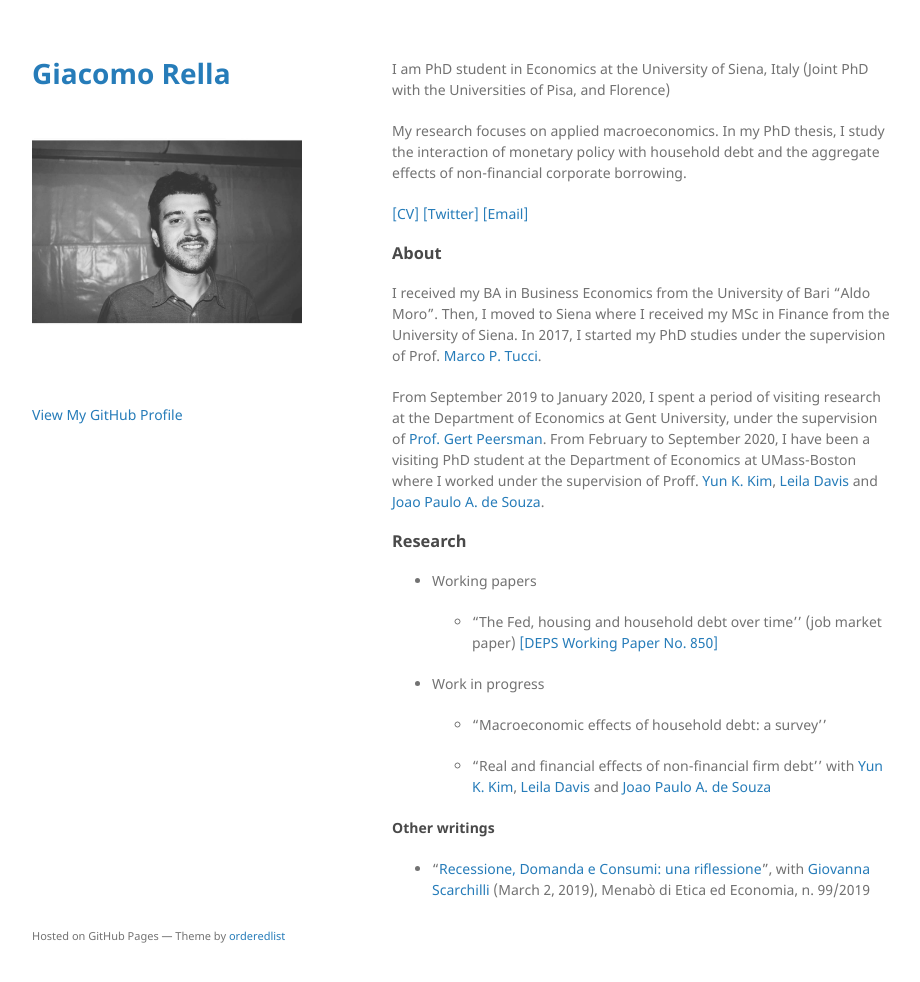
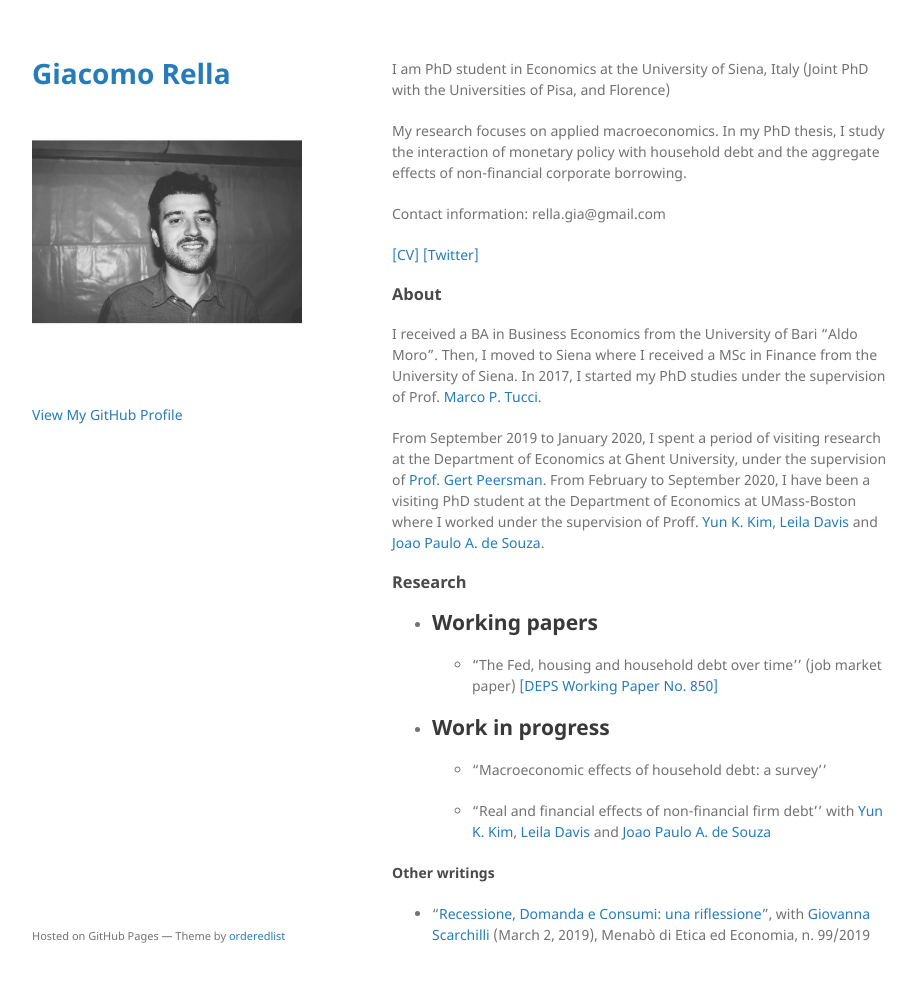
Before and after one commit to giacomorella/giacomorella.github.io, a Jekyll site: the page built from index.md, in a window 1280 px wide and 1015 px high. Shown: the top 982 px of the window, without its empty margins (178-1098 px from the left). Built offline with Jekyll 4.4.1, drawn with Linux system fonts in a browser that asks for light colours; the repository's description, which GitHub fills in, is left out.

Commit message:
Update index.md

```diff
--- a/index.md
+++ b/index.md
@@ -6,22 +6,24 @@ I am PhD student in Economics at the University of Siena, Italy (Joint PhD with
 
 My research focuses on applied macroeconomics. In my PhD thesis, I study the interaction of monetary policy with household debt and the aggregate effects of non-financial corporate borrowing.
 
-[[CV]](./assets/CV.pdf) [[Twitter]](https://twitter.com/giacomo_rella) [[Email]](rella.gia@gmail.com)
+Contact information: rella.gia@gmail.com
+
+[[CV]](./assets/CV.pdf) [[Twitter]](https://twitter.com/giacomo_rella)
 
 ### About
 
-I received my BA in Business Economics from the University of Bari "Aldo Moro". Then, I moved to Siena where I received my MSc in Finance from the University of Siena. In 2017, I started my PhD studies under the supervision of Prof. [Marco P. Tucci](https://docenti.unisi.it/it/marcotucci).
+I received a BA in Business Economics from the University of Bari "Aldo Moro". Then, I moved to Siena where I received a MSc in Finance from the University of Siena. In 2017, I started my PhD studies under the supervision of Prof. [Marco P. Tucci](https://docenti.unisi.it/it/marcotucci).
 
-From September 2019 to January 2020, I spent a period of visiting research at the Department of Economics at Gent University, under the supervision of [Prof. Gert Peersman](https://sites.google.com/view/gert-peersman/home). From February to September 2020, I have been a visiting PhD student at the Department of Economics at UMass-Boston where I worked under the supervision of Proff.  [Yun K. Kim](https://blogs.umb.edu/yunkim/), [Leila Davis](https://www.leiladavis.net/) and [Joao Paulo A. de Souza](https://sites.google.com/view/joaodesouza/).
+From September 2019 to January 2020, I spent a period of visiting research at the Department of Economics at Ghent University, under the supervision of [Prof. Gert Peersman](https://sites.google.com/view/gert-peersman/home). From February to September 2020, I have been a visiting PhD student at the Department of Economics at UMass-Boston where I worked under the supervision of Proff.  [Yun K. Kim](https://blogs.umb.edu/yunkim/), [Leila Davis](https://www.leiladavis.net/) and [Joao Paulo A. de Souza](https://sites.google.com/view/joaodesouza/).
 
 
 ### Research
 
-- Working papers
+- ## Working papers
 
 	-   "The Fed, housing and household debt over time'' (job market paper) [[DEPS Working Paper No. 850]](https://www.deps.unisi.it/sites/st02/files/allegatiparagrafo/04-02-2021/850.pdf)
 
-- Work in progress
+- ## Work in progress
 
 	-   "Macroeconomic effects of household debt: a survey''
 
```
